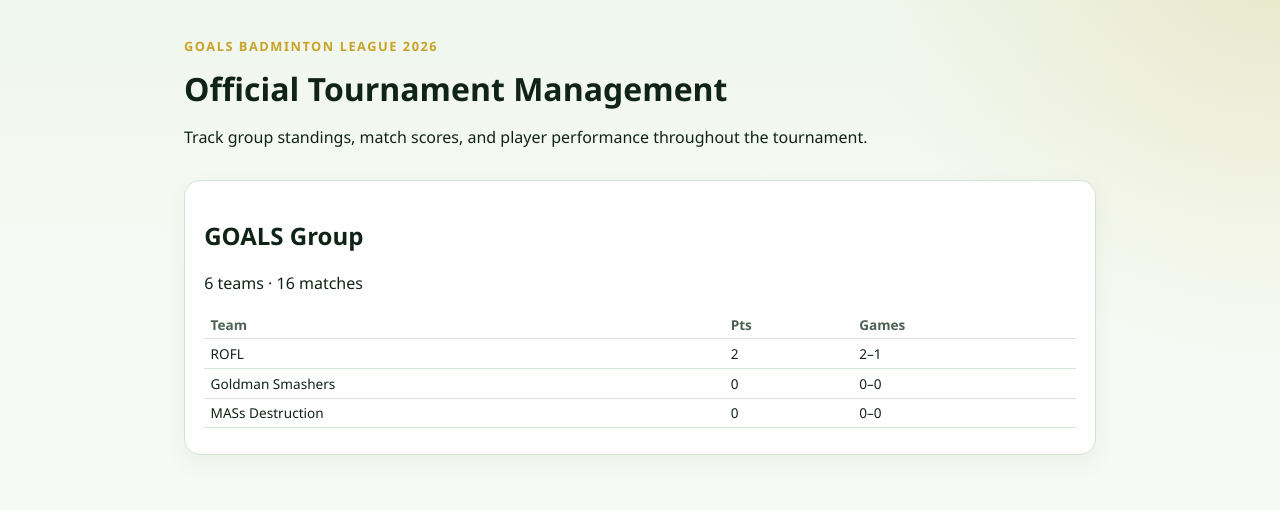
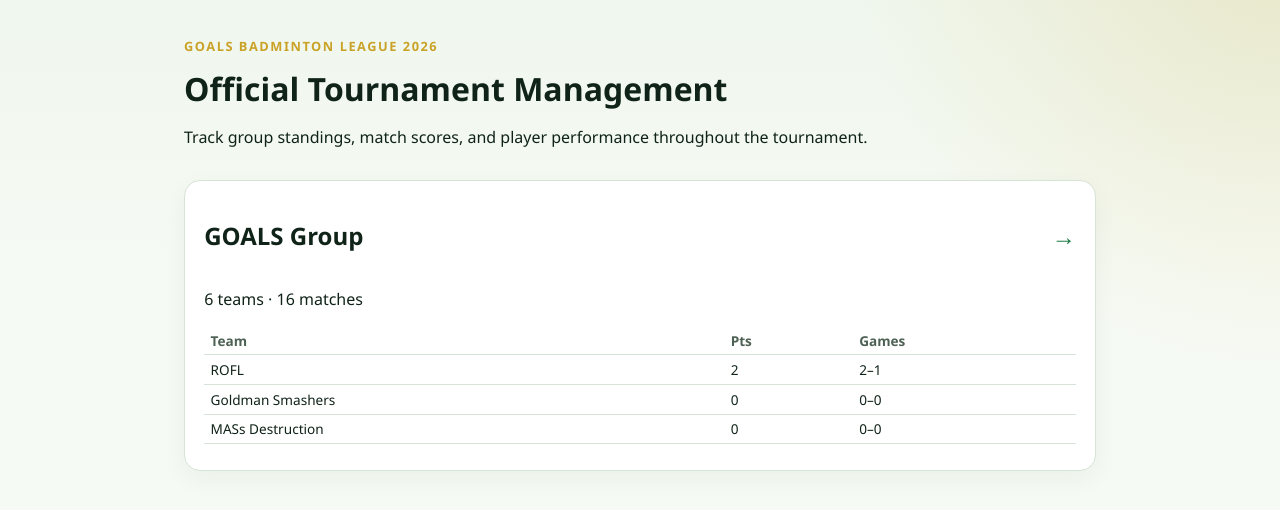
Before and after one commit to coderprateek/badminton-tournament, a Flask app: page / in a window 1280 px wide. Shown: the part 55-565 px from the top of the page. Run offline with Flask 3, Linux system fonts and the light colour scheme.

Commit message:
Add arrow indicator to group cards and update finished match status

```diff
--- a/static/style.css
+++ b/static/style.css
@@ -46,6 +46,8 @@ a { color: var(--accent-dark); }
 }
 .group-grid { display: grid; grid-template-columns: repeat(auto-fit, minmax(240px, 1fr)); gap: 1rem; }
 .group-card { display: block; text-decoration: none; color: inherit; }
+.card-header { display: flex; justify-content: space-between; align-items: center; }
+.arrow { color: var(--accent); font-size: 1.5rem; font-weight: 700; }
 .grid.two { display: grid; grid-template-columns: 1fr 1fr; gap: 1rem; }
 .narrow { max-width: 420px; }
 label, legend { display: block; font-size: 0.9rem; margin: 0.5rem 0; }
--- a/templates/home.html
+++ b/templates/home.html
@@ -41,7 +41,10 @@
 <section class="group-grid">
   {% for card in cards %}
     <a class="card group-card" href="{{ url_for('group_detail', group_id=card.group.id) }}">
-      <h2>{{ card.group.name }}</h2>
+      <div class="card-header">
+        <h2>{{ card.group.name }}</h2>
+        <span class="arrow">→</span>
+      </div>
       <p>{{ card.teams|length }} team{{ 's' if card.teams|length != 1 else '' }} · {{ card.match_count }} match{{ 'es' if card.match_count != 1 else '' }}</p>
       {% if card.standings %}
         <table class="mini">
```
